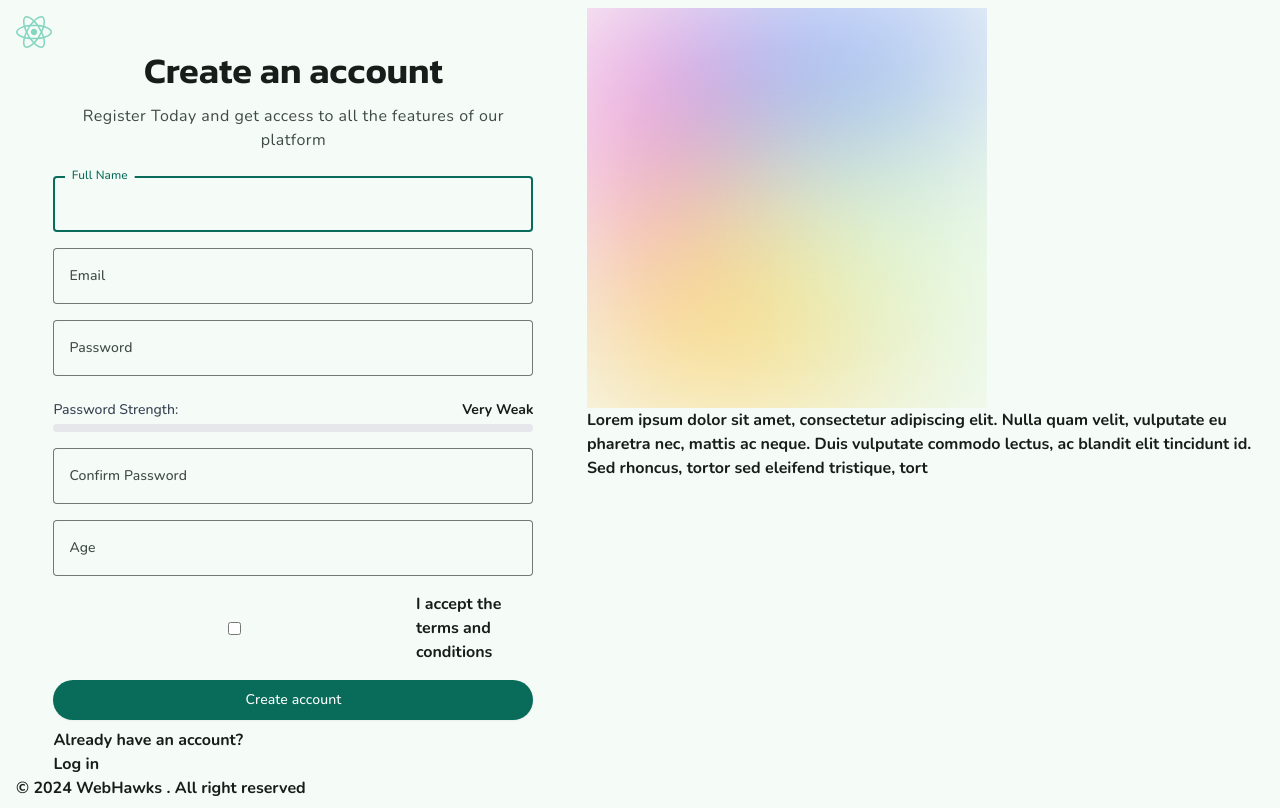
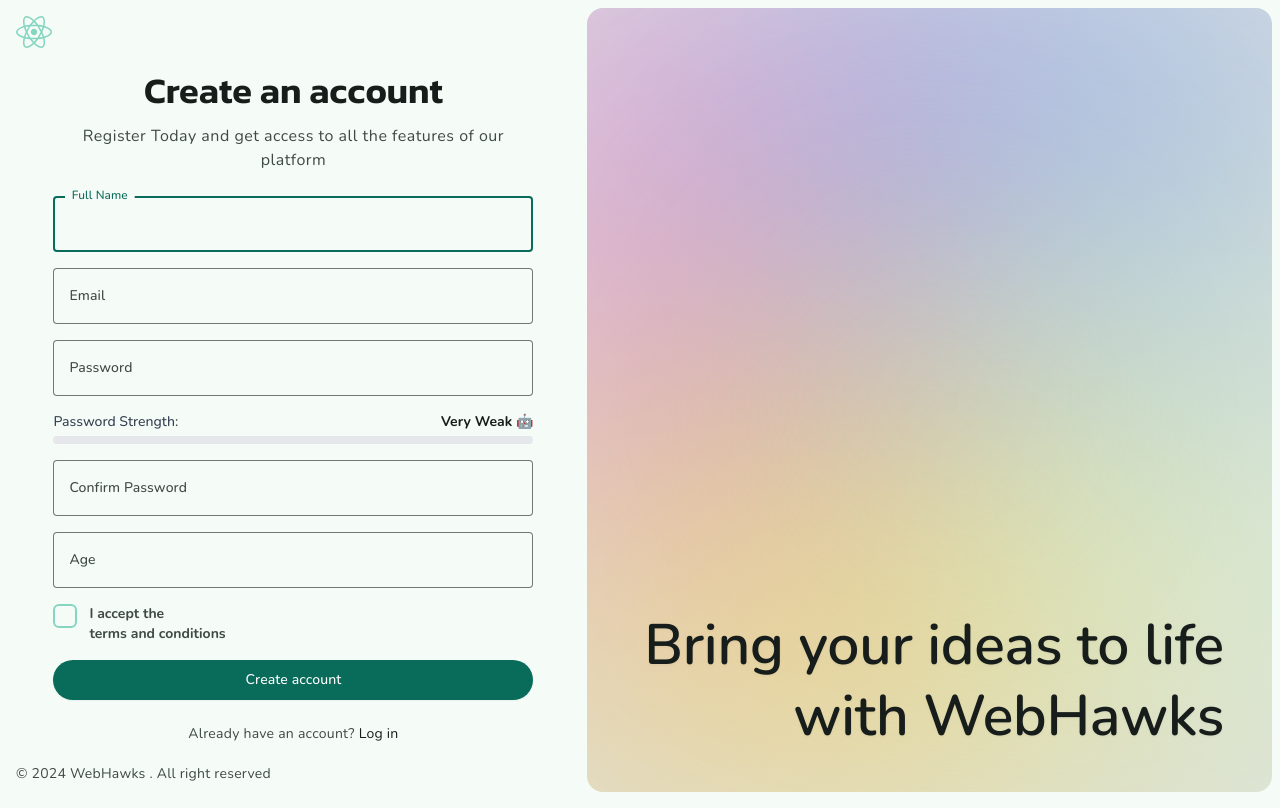
Before and after one commit to web-hawks/evento, a React (Vite) app: page /register in a window 1280 px wide. Built offline with nearby package versions, Linux system fonts and the light colour scheme.

Commit message:
feat: add Terms and Conditions page and update password strength meter with emojis

```diff
--- a/src/components/PasswordStrengthMeter.jsx
+++ b/src/components/PasswordStrengthMeter.jsx
@@ -21,29 +21,30 @@ const PasswordStrengthMeter = ({ password }) => {
 
     const getStrengthText = (score) => {
         switch (score) {
-            case 0: return "Very Weak";
-            case 1: return "Weak";
-            case 2: return "Fair";
-            case 3: return "Good";
-            case 4: return "Strong";
-            case 5: return "Very Strong";
+            case 0: return "Very Weak 🤖";
+            case 1: return "Weak 👾";
+            case 2: return "Fair 🤕";
+            case 3: return "Good 😃";
+            case 4: return "Strong 😎";
+            case 5: return "Very Strong 🤩";
             default: return "";
+
         }
     }
 
     const strengthText = getStrengthText(score);
 
     return (
-        <div className="mt-2">
+        <div className={`transition-opacity duration-medium2`}>
             {/* Text Score */}
-            <div className="flex justify-between mb-1">
+            <div className="mb-1 flex justify-between">
                 <span className="text-sm font-medium text-gray-700">Password Strength:</span>
                 <span className="text-sm font-bold" aria-live="polite">
                     {strengthText}
                 </span>
             </div>
             {/* Color Score */}
-            <div className="w-full bg-gray-200 rounded h-2" role="progressbar" aria-valuenow={score} aria-valuemin="0" aria-valuemax="5">
+            <div className="h-2 w-full rounded bg-gray-200" role="progressbar" aria-valuenow={score} aria-valuemin="0" aria-valuemax="5">
                 <div
                     className={`h-2 rounded ${score === 0 ? "bg-red-500" :
                             score === 1 ? "bg-orange-500" :
@@ -51,13 +52,14 @@ const PasswordStrengthMeter = ({ password }) => {
                                     score === 3 ? "bg-green-500" :
                                         score === 4 ? "bg-blue-500" :
                                             "bg-purple-500"
-                        }`}
+                        } duration-long2 transition-all`}
                     style={{
                         width: `${score * 20}%`
                     }}
                 ></div>
             </div>
         </div>
+
     )
 }
 
--- a/src/index.css
+++ b/src/index.css
@@ -2,9 +2,7 @@
 @tailwind components;
 @tailwind utilities;
 
-/**
- * BASE
- */
+
 @layer base {
   a,
   img,
@@ -13,10 +11,7 @@
   }
 
   input {
-    @apply block
-    outline-none
-    bg-transparent
-    w-full;
+    @apply block w-full bg-transparent outline-none;
   }
 
   input[type='password'] {
@@ -28,27 +23,19 @@
   }
 
   body {
-    @apply bg-light-background
-    dark:bg-dark-background
-    text-light-onBackground
-    dark:text-dark-onBackground
-    font-body font-bold;
+    @apply bg-light-background font-body font-bold text-light-onBackground dark:bg-dark-background dark:text-dark-onBackground;
   }
 
   ::-webkit-scrollbar {
-    @apply w-2
-    h-2
-    rounded-full;
+    @apply h-2 w-2 rounded-full;
   }
 
   ::-webkit-scrollbar-thumb {
-    @apply bg-transparent
-    rounded-full;
+    @apply rounded-full bg-transparent;
   }
 
   *:hover::-webkit-scrollbar-thumb {
-    @apply bg-light-onBackground/15
-    dark:bg-dark-onBackground/15;
+    @apply bg-light-onBackground/15 dark:bg-dark-onBackground/15;
   }
 }
 
@@ -58,14 +45,7 @@
   }
 
   .text-field{
-    @apply ring-1 ring-inset bg-inherit ring-light-outline dark:ring-dark-outline text-light-onSurface dark:text-dark-onSurface caret-light-primary dark:caret-dark-primary h-14 px-4 rounded-extraSmall transition-shadow duration-short3 ease-linear
-
-    hover:ring-light-onSurface
-    dark:hover:ring-dark-onSurface
-    focus:ring-2
-    focus:ring-light-primary
-    dark:focus:ring-dark-primary
-    ;
+    @apply h-14 rounded-extraSmall bg-inherit px-4 text-light-onSurface caret-light-primary ring-1 ring-inset ring-light-outline transition-shadow duration-short3 ease-linear hover:ring-light-onSurface focus:ring-2 focus:ring-light-primary dark:text-dark-onSurface dark:caret-dark-primary dark:ring-dark-outline dark:hover:ring-dark-onSurface dark:focus:ring-dark-primary;
   }
 
   .text-field::placeholder{
@@ -95,7 +75,21 @@
   }
 
   .text-field-wrapper .helper-text{
-    @apply text-bodySmall text-light-onSurface dark:text-dark-onSurface px-4 py-1
+    @apply text-bodySmall text-light-error dark:text-dark-error px-4 py-1
+  }
+
+  .link{
+    @apply transition-colors duration-short3 ease-standard hover:text-light-primary hover:underline dark:hover:text-dark-primary;
   }
 
 }
+
+@layer utilities{
+  .img-box{
+    @apply bg-light-surfaceContainerHighest dark:bg-dark-surfaceContainerHighest overflow-hidden
+  }
+
+  .img-cover{
+    @apply object-cover w-full h-full
+  }
+}
--- a/src/pages/Register.jsx
+++ b/src/pages/Register.jsx
@@ -31,19 +31,18 @@ const Register = () => {
     <>
       <PageTitle title="Create an account" />
 
-      <div className="relative w-screen h-dvh grid grid-cols-1 lg:gap-2 p-2 lg:grid-cols-[1fr,1.2fr]">
+      <div className="relative grid h-dvh w-screen grid-cols-1 p-2 lg:grid-cols-[1fr,1.2fr] lg:gap-2">
         <div className="flex flex-col p-2">
           <Link
             to={"/"}
-            className="max-w-max w-16">
+            className="mx-auto mb-auto w-16 max-w-max lg:mx-0">
           <img src={React}
-               className=""
-               alt="Dark Logo" />
+               className="" alt="Dark Logo" />
           </Link>
-          <div className="flex flex-col max-w-[480px] w-full mx-auto gap-2">
+          <div className="mx-auto flex w-full max-w-[480px] flex-col gap-2">
 
-            <h2 className="font-heading text-displaySmall font-semibold text-light-onBackground dark:text-light-onPrimary text-center">Create an account</h2>
-            <p className="text-bodyLarge text-light-onSurfaceVariant dark:text-dark-onSurfaceVariant text-center mt-1 mb-4 px-2">
+            <h2 className="text-center font-heading text-displaySmall font-semibold text-light-onBackground dark:text-light-onPrimary">Create an account</h2>
+            <p className="mb-4 mt-1 px-2 text-center text-bodyLarge text-light-onSurfaceVariant dark:text-dark-onSurfaceVariant">
               Register Today and get access to all the features of our platform
             </p>
 
@@ -55,6 +54,7 @@ const Register = () => {
                 label="Full Name"
                 name="fullName"
                 register={register}
+                required
                 errors={errors}
                 rules={{required: "Full name is required"}}
                 autoFocus={true}
@@ -64,6 +64,7 @@ const Register = () => {
                 label="Email"
                 name="email"
                 placeholder="Enter Your Email"
+                required
                 register={register}
                 rules={{
                   required: "Email is required",
@@ -79,6 +80,7 @@ const Register = () => {
                 label="Password"
                 name="password"
                 placeholder="Enter Your Password"
+                required
                 register={register}
                 errors={errors}
                 type="password"
@@ -99,6 +101,7 @@ const Register = () => {
                 label="Confirm Password"
                 name="confirmPassword"
                 placeholder="Confirm Your Password"
+                required={true}
                 register={register}
                 errors={errors}
                 type="password"
@@ -126,51 +129,66 @@ const Register = () => {
                 required: "Age is required"
               }}
               />
-              <div className="flex flex-col gap-4">
-                <label className="flex items-center">
+              <div className="flex max-w-md flex-col gap-4">
+                <label className="group flex cursor-pointer items-start space-x-3">
+                  <div className="relative flex items-center justify-center">
                     <input
                       type="checkbox"
-                    {...register("termsAccepted",{required: "You must accept the terms and conditions"})} />
-                    <span className="">
-                      I accept the <a href="#" className="">terms and conditions</a>
+                      {...register("termsAccepted", { required: "You must accept the terms and conditions" })}
+                      className="peer sr-only"
+                    />
+                    <div className="h-6 w-6 rounded-md border-2 border-dark-primary transition-all duration-medium1 ease-legacy peer-checked:bg-light-primary dark:border-light-primary dark:peer-checked:bg-dark-primary">
+                      <svg
+                        className="hidden h-4 w-4 fill-current text-white peer-checked:block"
+                        viewBox="0 0 20 20"
+                      >
+                        <path d="M0 11l2-2 5 5L18 3l2 2L7 18z" />
+                      </svg>
+                    </div>
+                  </div>
+                  <span className="flex-grow text-sm text-light-onSurfaceVariant dark:text-dark-onSurfaceVariant">
+                    I accept the <Link to='/terms' className="hover:underline">terms and conditions</Link>
                   </span>
                 </label>
-                {
-                  errors.termsAccepted && (
+                {errors.termsAccepted && (
                   <p
-                    className=""
-                    role="alert">
+                    className="pl-9 text-labelMedium italic text-light-error dark:text-dark-error"
+                    role="alert"
+                  >
                     {errors.termsAccepted.message}
                   </p>
-                  )
-                }
+                )}
               </div>
+
+
+
               <Button
                 type="submit"
-                className="h-10 flex justify-center items-center rounded-full text-labelLarge transition-shadow duration-short3 ease-standard hover:shadow-elevation2 focus:shadow-none"
+                className="flex h-10 items-center justify-center rounded-full text-labelLarge transition-all duration-medium3 ease-standard hover:bg-light-primaryContainer hover:text-light-onPrimaryContainer hover:shadow-elevation2 focus:shadow-none dark:hover:bg-dark-primaryContainer dark:hover:text-dark-onPrimaryContainer dark:hover:shadow-elevation2 dark:focus:shadow-none"
                 disabled={isSubmitting}
-                loading={isSubmitting}
                 >
                 {isSubmitting ? "Creating account..." : "Create account"}
               </Button>
 
             </form>
 
-            <p className="">Already have an account? <Link to={"/login"} className="">Log in</Link></p>
+            <p className="dark:text-dark-onSurfaceVarian mt-4 text-center text-bodyMedium text-light-onSurfaceVariant">Already have an account?
+              <Link to={"/login"} className="link ms-1 inline-block text-light-onSurface dark:text-dark-onSurface">Log in</Link>
+            </p>
           </div>
 
-          <p className="">
+          <p className="mx-auto mt-auto text-bodyMedium text-light-onSurfaceVariant lg:mx-0 dark:text-dark-onSurfaceVariant">
             &copy; 2024 WebHawks . All right reserved
           </p>
         </div>
-        <div className="">
+        <div className="img-box hidden lg:relative lg:block lg:overflow-hidden lg:rounded-large">
           <img
             src={Banner}
             alt=""
-            className="bg-cover" />
+            className="img-cover" />
 
-          <p className="">
-            Lorem ipsum dolor sit amet, consectetur adipiscing elit. Nulla quam velit, vulputate eu pharetra nec, mattis ac neque. Duis vulputate commodo lectus, ac blandit elit tincidunt id. Sed rhoncus, tortor sed eleifend tristique, tort
+          <p className="absolute bottom-10 left-12 right-12 z-10 text-right text-displayLarge font-semibold leading-tight text-light-onSurface drop-shadow-sm 2xl:text-[72px]">
+            Bring your ideas to life with WebHawks
           </p>
 
         </div>
--- /dev/null
+++ b/src/pages/Terms.jsx
@@ -0,0 +1,70 @@
+import { Link } from "react-router-dom"
+
+const Terms = () => {
+  return (
+      <div className="min-h-screen bg-gray-50 px-4 py-12 sm:px-6 lg:px-8">
+          <div className="mx-auto max-w-3xl">
+              <h1 className="mb-8 text-center text-3xl font-extrabold text-gray-900">Terms and Conditions</h1>
+
+              <div className="overflow-hidden bg-white shadow sm:rounded-lg">
+                  <div className="px-4 py-5 sm:p-6">
+                      <h2 className="mb-4 text-xl font-semibold text-gray-900">1. Acceptance of Terms</h2>
+                      <p className="mb-4 text-gray-700">
+                          By accessing and using our event management platform, you agree to be bound by these Terms and Conditions, all applicable laws and regulations, and agree that you are responsible for compliance with any applicable local laws.
+                      </p>
+
+                      <h2 className="mb-4 text-xl font-semibold text-gray-900">2. Use License</h2>
+                      <p className="mb-4 text-gray-700">
+                          Permission is granted to temporarily use this platform for personal, non-commercial transitory viewing only. This is the grant of a license, not a transfer of title, and under this license you may not:
+                      </p>
+                      <ul className="mb-4 list-inside list-disc space-y-2 text-gray-700">
+                          <li>modify or copy the materials;</li>
+                          <li>use the materials for any commercial purpose;</li>
+                          <li>attempt to decompile or reverse engineer any software contained on the platform;</li>
+                          <li>remove any copyright or other proprietary notations from the materials; or</li>
+                          <li>transfer the materials to another person or &quot;mirror&quot; the materials on any other server.</li>
+                      </ul>
+
+                      <h2 className="mb-4 text-xl font-semibold text-gray-900">3. Event Creation and Management</h2>
+                      <p className="mb-4 text-gray-700">
+                          Users are responsible for the accuracy of information provided when creating and managing events. We reserve the right to remove events that violate our policies or are deemed inappropriate.
+                      </p>
+
+                      <h2 className="mb-4 text-xl font-semibold text-gray-900">4. Payment and Refunds</h2>
+                      <p className="mb-4 text-gray-700">
+                          All payments are processed securely through our platform. Refund policies are set by event organizers and we are not responsible for issuing refunds unless required by law.
+                      </p>
+
+                      <h2 className="mb-4 text-xl font-semibold text-gray-900">5. Limitation of Liability</h2>
+                      <p className="mb-4 text-gray-700">
+                          We shall not be held liable for any direct, indirect, incidental, consequential or punitive damages arising out of your use of the platform or attendance at events organized through the platform.
+                      </p>
+
+                      <h2 className="mb-4 text-xl font-semibold text-gray-900">6. Privacy Policy</h2>
+                      <p className="mb-4 text-gray-700">
+                          Your use of the platform is also governed by our Privacy Policy. Please review our Privacy Policy, which also governs the platform and informs users of our data collection practices.
+                      </p>
+
+                      <h2 className="mb-4 text-xl font-semibold text-gray-900">7. Governing Law</h2>
+                      <p className="mb-4 text-gray-700">
+                          These terms and conditions are governed by and construed in accordance with the laws of [Your Jurisdiction] and you irrevocably submit to the exclusive jurisdiction of the courts in that State or location.
+                      </p>
+
+                      <h2 className="mb-4 text-xl font-semibold text-gray-900">8. Changes to Terms</h2>
+                      <p className="mb-4 text-gray-700">
+                          We reserve the right, at our sole discretion, to modify or replace these Terms at any time. If a revision is material we will provide at least 30 days&apos; notice prior to any new terms taking effect.
+                      </p>
+
+                      <div className="mt-8 text-center">
+                          <Link to="/" className="text-primary hover:underline">
+                              Return to Home
+                          </Link>
+                      </div>
+                  </div>
+              </div>
+          </div>
+      </div>
+  )
+}
+
+export default Terms
--- a/src/routers/routes.jsx
+++ b/src/routers/routes.jsx
@@ -10,6 +10,7 @@ import { createBrowserRouter } from "react-router-dom";
  */
 import App from "../App";
 import Register from "../pages/Register";
+import Terms from "../pages/Terms";
 
 
 /**
@@ -25,6 +26,10 @@ const router = createBrowserRouter([
         path: '/register',
         element: <Register />,
     },
+    {
+        path: '/terms',
+        element: <Terms />,
+    }
 ]);
 
 export default router;
```
Lines whose indentation alone changed are shown as unchanged.
